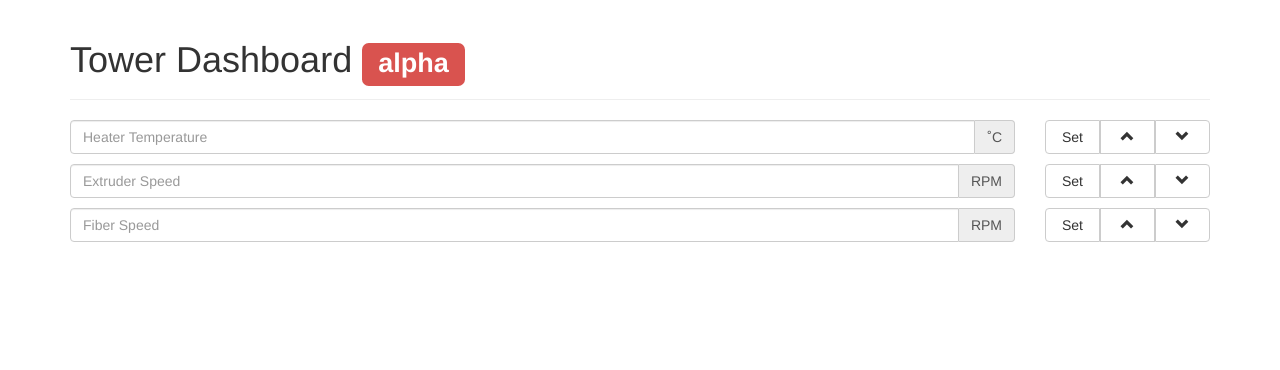
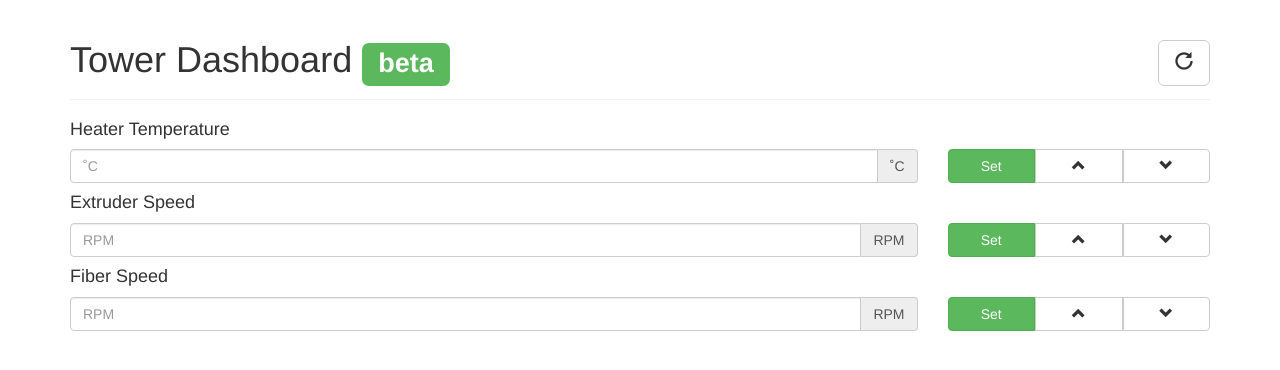
Before and after one commit to 2JS/tower2, a Flask app: page /dashboard in a window 1280 px wide. Shown: the top 370 px of the page. Run offline with Flask 2, Linux system fonts and the light colour scheme; parts of the project's set-up code (start-up, migrations or seed data) failed here and were passed over; some libraries are stand-ins or nearby versions.

Commit message:
Replace multiple inputs with jinja forloop

```diff
--- a/app/app.py
+++ b/app/app.py
@@ -10,13 +10,36 @@ app = Flask(__name__)
 #     def redirect_root():
 #         return redirect(url_for('root'))
 
+
 @app.route(pathPrefix + '/')
 def index():
     return render_template('index.html')
 
 @app.route(pathPrefix + '/dashboard')
 def dashboard():
-    return render_template('dashboard.html')
+    metrics = [
+        {
+            "title": "Heater Temperature",
+            "name": "heater",
+            "unit": "˚C"
+        },
+        {
+            "title": "Extruder Speed",
+            "name": "extruder",
+            "unit": "RPM"
+        },
+        {
+            "title": "Fiber Speed",
+            "name": "fiber",
+            "unit": "RPM"
+        }
+    ]
+    return render_template('dashboard.html', metrics=metrics)
+
 
 if __name__ == "__main__":
-    app.run(host='0.0.0.0', port=80)
+    api = Api(app)
+    api.add_resource(Heater, '/api/heater')
+    api.add_resource(Extruder, '/api/extruder')
+    api.add_resource(Fiber, '/api/fiber')
+    app.run(host='0.0.0.0', port=80, debug=True)
--- a/app/requirements.txt
+++ b/app/requirements.txt
@@ -1,3 +1,4 @@
 flask
 flask-login
+flask-restful
 pyserial
--- a/app/templates/dashboard.html
+++ b/app/templates/dashboard.html
@@ -2,66 +2,42 @@
 <html>
 <head>
 <title>{{title}}</title>
-<!-- 합쳐지고 최소화된 최신 CSS -->
+<!-- Bootstrap -->
 <link rel="stylesheet" href="https://maxcdn.bootstrapcdn.com/bootstrap/3.3.2/css/bootstrap.min.css">
+<script type="application/javascript" src="/static/api.js"></script>
 </head>
 
 <body>
 <div class="container">
   <div class="page-header">
-        <h1>Tower Dashboard <span class="label label-danger">alpha</span></h1>
+    <h1>Tower Dashboard <span class="label label-success">beta</span>
+      <div class="btn-group btn-group-lg" style="float: right;">
+        <button type="button" class="btn btn-default btn-group-lg" role="group" aria-label="Refresh" onclick="update()">
+          <span class="glyphicon glyphicon-repeat" aria-hidden="true"></span>
+        </button>
       </div>
+    </h1>
+  </div>
+  {% for metric in  metrics %}
   <p>
+  <h4>{{ metric['title'] }}</h4>
     <div class="row">
-            <div class="col-lg-10">
+      <div class="col-sm-8 col-lg-9">
         <div class="input-group">
-                    <input type="text" class="form-control" aria-label="Heater Temperature (˚C)" placeholder="Heater Temperature">
-                    <span class="input-group-addon">˚C</span>
+          <input id="{{ metric['name'] }}-input" name="{{ metric['name'] }}-input" type="text" class="form-control" aria-label="{{ metric['title'] }} ({{ metric['unit'] }})" placeholder="{{ metric['unit'] }}">
+          <span class="input-group-addon">{{ metric['unit'] }}</span>
         </div>
       </div>
-            <div class="col-lg-2">
+      <div class="col-sm-4 col-lg-3">
         <div class="btn-group btn-group-justified" role="group">
-                    <div class="btn-group" role="group"><button type="button" class="btn btn-default">Set</button></div>
+          <div class="btn-group" role="group"><button type="button" class="btn btn-success" onclick="set{{ metric['name'] }}()">Set</button></div>
           <div class="btn-group" role="group"><button type="button" class="btn btn-default"><span class="glyphicon glyphicon-chevron-up"></button></div>
           <div class="btn-group" role="group"><button type="button" class="btn btn-default"><span class="glyphicon glyphicon-chevron-down"></button></div>
         </div>
       </div>
     </div>
   </p>
-    <p>
-    <div class="row">
-        <div class="col-lg-10">
-            <div class="input-group">
-                <input type="text" class="form-control" aria-label="Extruder Speed (RPM)" placeholder="Extruder Speed">
-                <span class="input-group-addon">RPM</span>
-            </div>
-        </div>
-        <div class="col-lg-2">
-            <div class="btn-group btn-group-justified" role="group">
-                <div class="btn-group" role="group"><button type="button" class="btn btn-default">Set</button></div>
-                <div class="btn-group" role="group"><button type="button" class="btn btn-default"><span class="glyphicon glyphicon-chevron-up"></button></div>
-                <div class="btn-group" role="group"><button type="button" class="btn btn-default"><span class="glyphicon glyphicon-chevron-down"></button></div>
-            </div>
-        </div>
-    </div>
-    </p>
-    <p>
-    <div class="row">
-        <div class="col-lg-10">
-            <div class="input-group">
-                <input type="text" class="form-control" aria-label="Fiber Speed (RPM)" placeholder="Fiber Speed">
-                <span class="input-group-addon">RPM</span>
-            </div>
-        </div>
-        <div class="col-lg-2">
-            <div class="btn-group btn-group-justified" role="group">
-                <div class="btn-group" role="group"><button type="button" class="btn btn-default">Set</button></div>
-                <div class="btn-group" role="group"><button type="button" class="btn btn-default"><span class="glyphicon glyphicon-chevron-up"></button></div>
-                <div class="btn-group" role="group"><button type="button" class="btn btn-default"><span class="glyphicon glyphicon-chevron-down"></button></div>
-            </div>
-        </div>
-    </div>
-    </p>
+  {% endfor %}
 </div>
 </body>
 </html>
--- a/app/tower.py
+++ b/app/tower.py
@@ -55,5 +55,5 @@ class Heater(Device):
     def getTemperature(self):
         return 0
 
-    def setTemperatur(self, temperature):
+    def setTemperature(self, temperature):
         return
```
Lines whose indentation alone changed are shown as unchanged.
